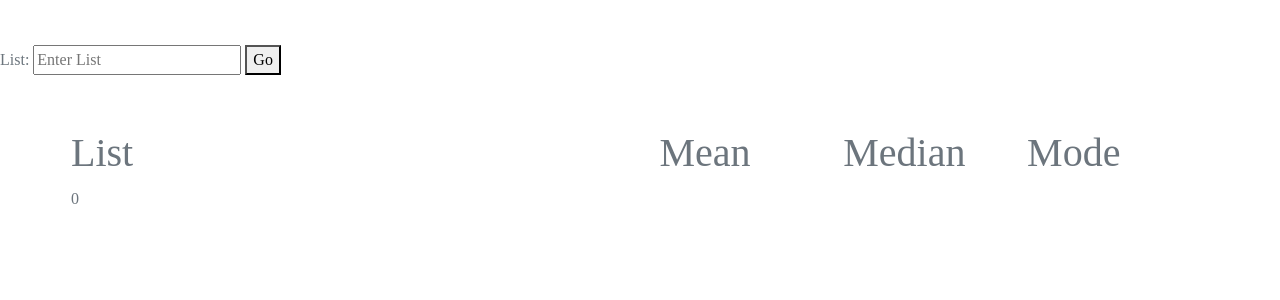
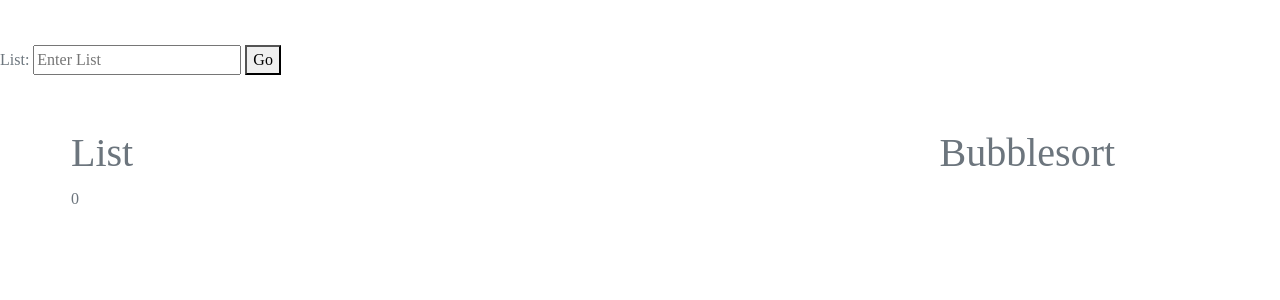
Before and after one commit to gracele246/newbubblesort, a Flask app: page /minilab/testing in a window 1280 px wide. Shown: the part 56-356 px from the top of the page. Run offline with Flask 2, Linux system fonts and the light colour scheme; some libraries are stand-ins or nearby versions.

Commit message:
bubble sort

```diff
--- a/Classwork/minilab/app.py
+++ b/Classwork/minilab/app.py
@@ -62,7 +62,7 @@ def testingminilab():
     if request.method == 'POST':
         value = request.form['list']
         k = bubblesorting
-        g = k.bubbleSort(value)
+        g = k.g_original(value)
         list = k.bubbleSort(value)
     return render_template("/minilab/testpage.html", g=g, list=list)
     #return render_template("/minilab/testpage.html")
--- a/Classwork/minilab/templates/minilab/testpage.html
+++ b/Classwork/minilab/templates/minilab/testpage.html
@@ -17,17 +17,15 @@
         <thead>
         <tr style="word-break:break-all">
             <th width="400px"><h1>List</h1></th>
-            <th width="125px"><h1>Mean</h1></th>
-            <th width="125px"><h1>Median</h1></th>
-            <th width="125px"><h1>Mode</h1></th>
+            <th width="125px"><h1>Bubblesort</h1></th>
+
         </tr>
         </thead>
         <tbody>
         <tr style="word-break:break-all;">
             <td>{{g}}</td>
             <td>{{list}}</td>
-            <td>{{median}}</td>
-            <td>{{mode}}</td>
+
         </tr>
 
         </tbody>
```
Also changed, not shown: Classwork/minilab/testing.py (+13 -4 lines).
